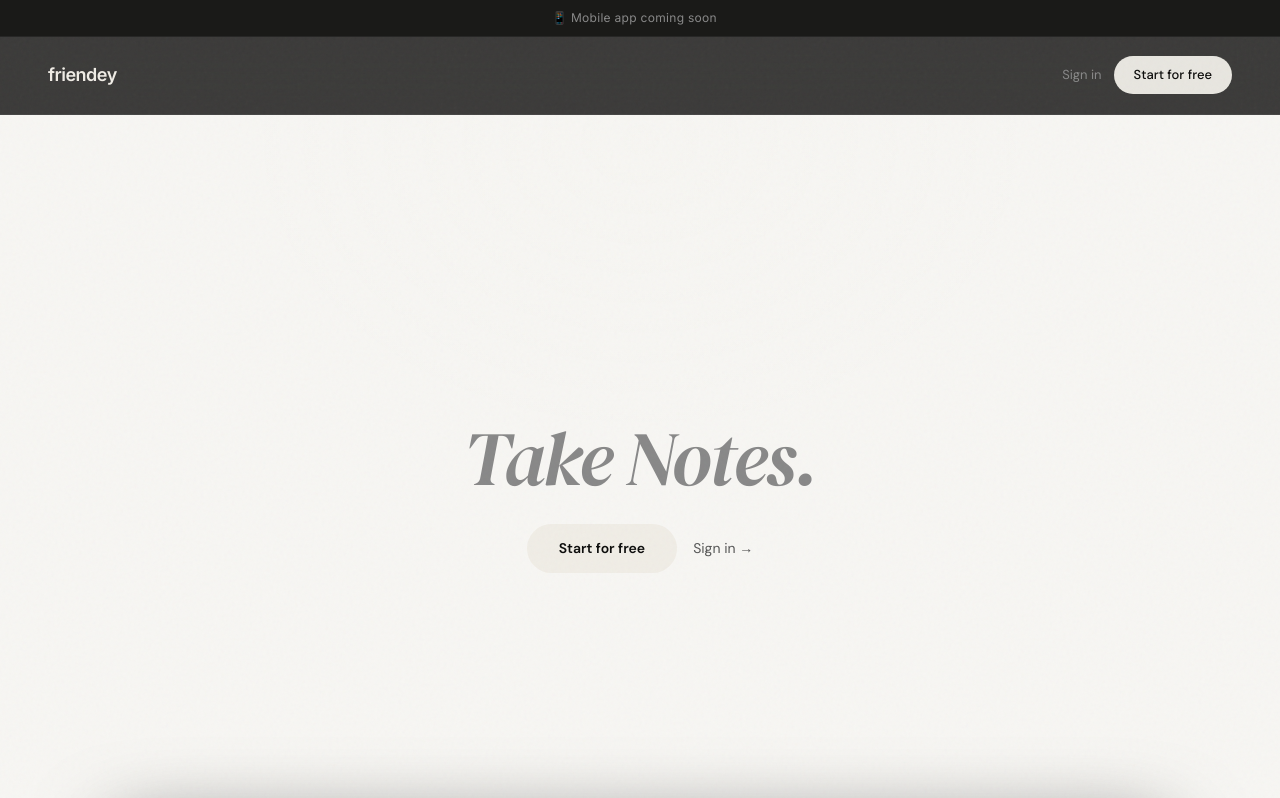
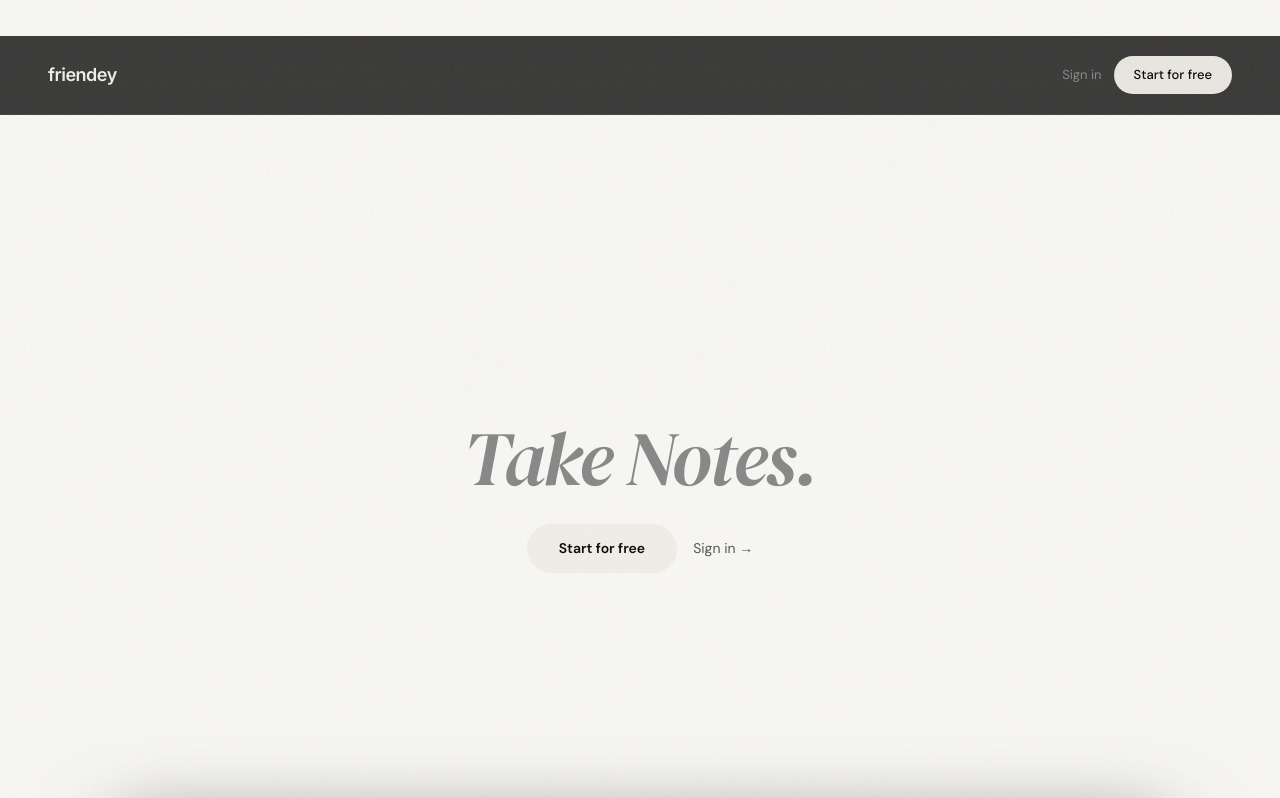
Before and after one commit to arthurrubinshteyn-byte/friendey, a Next.js app: page / in a window 1280 px wide. Shown: the top 798 px of the page. Built offline with nearby package versions, Linux system fonts and the light colour scheme.

Commit message:
Update page.tsx

```diff
--- a/app/page.tsx
+++ b/app/page.tsx
@@ -92,11 +92,6 @@ export default function Landing() {
 
       <div className="grain" />
       <div className="glow" />
-
-      {/* Announcement bar */}
-      <div className="announce-bar">
-        📱 Mobile app coming soon &nbsp;&nbsp;
-      </div>
 
       <nav>
         <div className="nav-logo">friendey</div>
```
